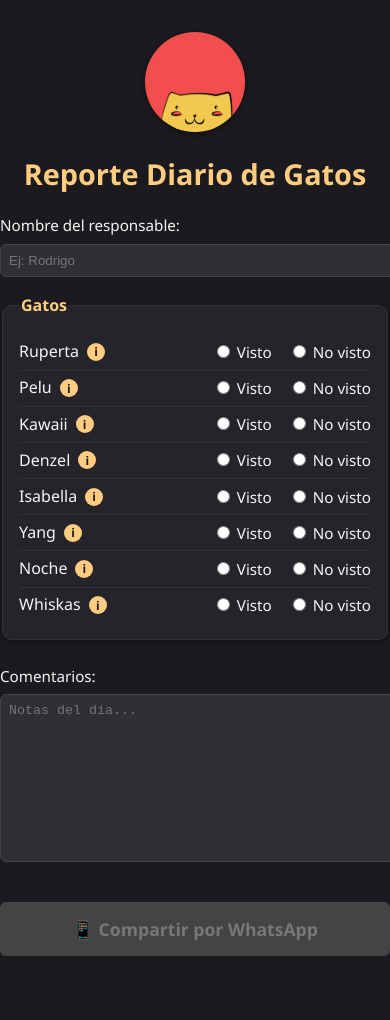
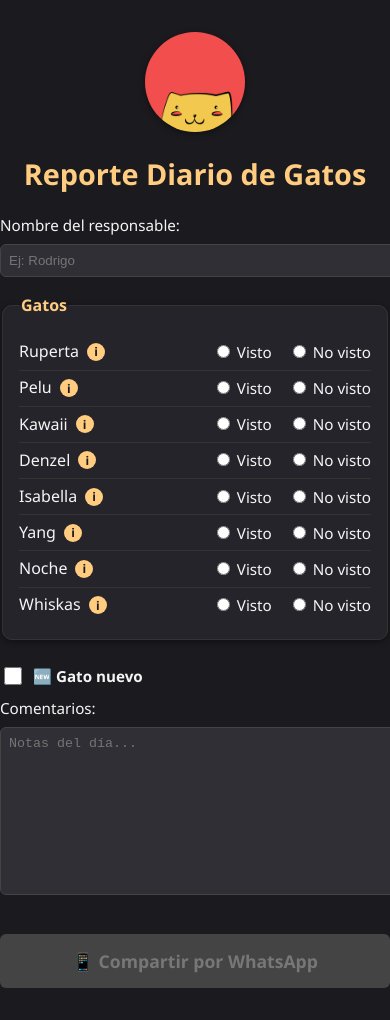
Before and after one commit to rodriamaya/reporte, a plain HTML site: page index.html in a window 390 px wide. Before the commit the page ends 988 px from the top, so only its background shows below. Drawn offline with Linux system fonts and the light colour scheme.

Commit message:
share y gato nuevo

```diff
--- a/index.html
+++ b/index.html
@@ -127,32 +127,72 @@
       background: #383840;
     }
 
-    a#whatsappLink {
+    .checkbox-row {
+      display: flex;
+      align-items: center;
+      gap: 0.5rem;
+      margin-bottom: 0.5rem;
+    }
+
+    .checkbox-row input[type="checkbox"] {
+      width: 18px;
+      height: 18px;
+      cursor: pointer;
+    }
+
+    .checkbox-row label {
+      font-weight: bold;
+    }
+
+    #newCatField {
+      display: none;
+    }
+
+    #newCatField.visible {
+      display: block;
+    }
+
+    a#whatsappLink,
+    #genericShareBtn {
       text-decoration: none;
       text-align: center;
       font-weight: bold;
+      border: none;
       border-radius: 6px;
       padding: 0.8rem;
       margin-top: 1rem;
       display: block;
+      width: 100%;
       font-size: 1.1rem;
+      font-family: inherit;
+      cursor: pointer;
       transition: 0.2s ease;
+      box-sizing: border-box;
     }
 
-    a.enabled {
+    .enabled {
       background: var(--green);
       color: white;
       pointer-events: auto;
     }
 
-    a.enabled:hover {
+    .enabled:hover {
       background: var(--green-hover);
     }
 
-    a.disabled {
+    .disabled {
       background: #444;
       color: var(--muted);
       pointer-events: none;
+    }
+
+    #genericShareBtn.enabled {
+      background: var(--accent);
+      color: var(--bg);
+    }
+
+    #genericShareBtn.enabled:hover {
+      background: #ffb84d;
     }
 
     .cat-logo {
@@ -179,11 +219,20 @@
       <div id="catsList"></div>
     </fieldset>
 
+    <div class="checkbox-row">
+      <input type="checkbox" id="newCat" name="newCat" />
+      <label for="newCat">🆕 Gato nuevo</label>
+    </div>
+    <div id="newCatField">
+      <textarea id="newCatDescription" name="newCatDescription" placeholder="Describí el gato físicamente y dónde lo viste" rows="2"></textarea>
+    </div>
+
     <label for="comments">Comentarios:</label>
     <textarea id="comments" name="comments" placeholder="Notas del día..." rows="10" required></textarea>
   </form>
 
   <a id="whatsappLink" href="#" target="_blank" class="disabled">📱 Compartir por WhatsApp</a>
+  <button id="genericShareBtn" type="button" class="disabled" disabled>📤 Compartir (otras apps)</button>
 
   <script>
     const gatos = [
@@ -199,7 +248,19 @@
 
     const catsList = document.getElementById("catsList");
     const linkEl = document.getElementById("whatsappLink");
+    const genericBtn = document.getElementById("genericShareBtn");
     const form = document.getElementById("reportForm");
+    const supportsShare = !!navigator.share;
+    const newCatCheckbox = document.getElementById("newCat");
+    const newCatField = document.getElementById("newCatField");
+    const newCatDescription = document.getElementById("newCatDescription");
+
+    newCatCheckbox.addEventListener("change", () => {
+      const checked = newCatCheckbox.checked;
+      newCatField.classList.toggle("visible", checked);
+      newCatDescription.required = checked;
+      if (!checked) newCatDescription.value = "";
+    });
 
     // Crear lista de gatos
     gatos.forEach(gato => {
@@ -232,21 +293,28 @@
 
       const responsable = document.getElementById("reporter").value.trim();
       const comentarios = document.getElementById("comments").value.trim();
+      const hayGatoNuevo = newCatCheckbox.checked;
+      const descripcionGatoNuevo = newCatDescription.value.trim();
       const fecha = new Date().toLocaleDateString("es-AR");
 
-      const texto =
+      let texto =
 `👤 Responsable: ${responsable}
 📅 Fecha: ${fecha}
 😸 Gatos vistos: ${vistos.join(", ")}
 😿 Gatos no vistos: ${noVistos.join(", ")}
 📝 Comentarios: ${comentarios}`;
 
-      return { texto, completos: validarFormulario(responsable, comentarios, vistos, noVistos) };
+      if (hayGatoNuevo && descripcionGatoNuevo) {
+        texto += `\n🚨🆕🐱 GATO NUEVO: ${descripcionGatoNuevo} 🚨`;
+      }
+
+      return { texto, completos: validarFormulario(responsable, comentarios, vistos, noVistos, hayGatoNuevo, descripcionGatoNuevo) };
     }
 
-    function validarFormulario(nombre, comentarios, vistos, noVistos) {
+    function validarFormulario(nombre, comentarios, vistos, noVistos, hayGatoNuevo, descripcionGatoNuevo) {
       const totalMarcados = vistos.length + noVistos.length;
-      return nombre && comentarios && totalMarcados === gatos.length;
+      const gatoNuevoOk = !hayGatoNuevo || !!descripcionGatoNuevo;
+      return nombre && comentarios && totalMarcados === gatos.length && gatoNuevoOk;
     }
 
     function actualizarLink() {
@@ -255,10 +323,30 @@
       if (completos) {
         linkEl.className = "enabled";
         linkEl.href = "https://wa.me/?text=" + encodeURIComponent(texto);
+
+        if (supportsShare) {
+          genericBtn.className = "enabled";
+          genericBtn.disabled = false;
+          genericBtn.dataset.texto = texto;
+        }
       } else {
         linkEl.className = "disabled";
         linkEl.href = "#";
+        genericBtn.className = "disabled";
+        genericBtn.disabled = true;
       }
+    }
+
+    if (supportsShare) {
+      genericBtn.addEventListener("click", async () => {
+        try {
+          await navigator.share({ text: genericBtn.dataset.texto });
+        } catch (err) {
+          // Usuario canceló el share o falló: no hacemos nada
+        }
+      });
+    } else {
+      genericBtn.style.display = "none";
     }
 
     form.addEventListener("change", actualizarLink);
```
